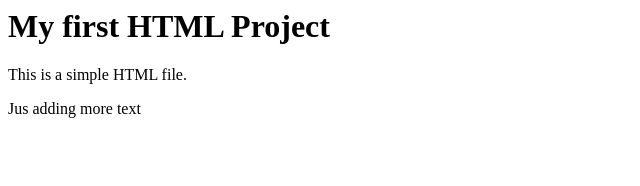
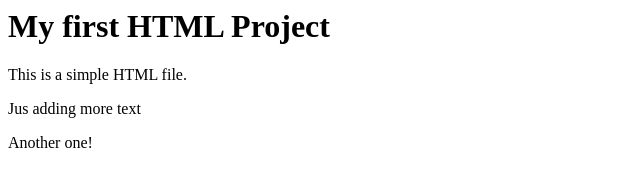
Before and after one commit to syed-45/htmlProj-repo, a plain HTML site: page index.html in a window 1280 px wide. Shown: the full height of the page, 0-640 px from the left. Drawn offline with Linux system fonts and the light colour scheme.

Commit message:
done another commit;

```diff
--- a/index.html
+++ b/index.html
@@ -1,3 +1,4 @@
 <h1>My first HTML Project</h1>
 <p>This is a simple HTML file.</p>
 <p>Jus adding more text</p>
+<p> Another one! </p>
```
